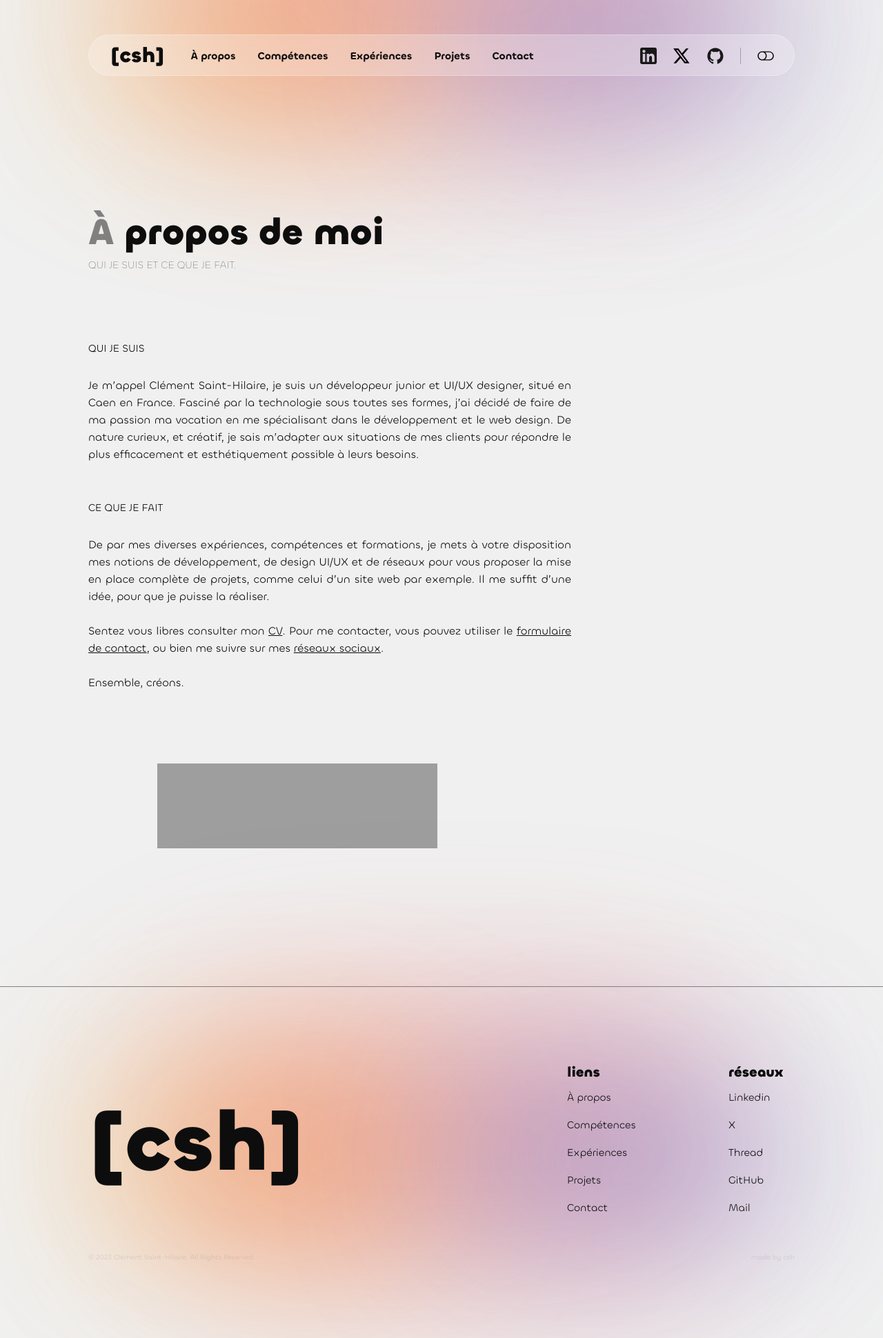
After one commit to ClementSaint-Hilaire/Portfolio, a PHP site: page /php/apropos.php in a window 1280 px wide. The commit adds this page. Shown: the whole page at 69% size. Run offline with PHP 8.4, Linux system fonts and the light colour scheme; grey boxes are pictures that could not be loaded.

Commit message:
— Ajout — apropos.php apropos.css signatureNoire.svg

```diff
--- /dev/null
+++ b/css/apropos.css
@@ -0,0 +1,83 @@
+:root {
+    --blanc : #F0F0F0;
+    --noir : #0D0D0D;
+    --gris : #808080;
+    --neomorphDrop : 18px 18px 30px 0px #D1D9E6, -18px -18px 30px 0px #FFF;
+    --titre : 53px;
+    --soustitre : 15px;
+}
+*{
+    padding: 0;
+    margin: 0;
+    box-sizing: border-box;
+    background-color: var(--blanc);
+    color: var(--noir);
+    font-family: 'Chillax-Variable';
+}
+
+.apropos {
+    width: 100%;
+    max-width: 1024px;
+    height: fit-content;
+    position: relative;
+    display: flex;
+    flex-direction: column;
+    align-items: left;
+    justify-content: center;
+    margin: 0 auto;
+    background: transparent;
+}
+.texte {
+    position: relative;
+    display: flex;
+    flex-direction: column;
+    text-align: left;
+    justify-content: justify;
+    max-width: 700px;
+    background: transparent;
+}
+.texte h1 {
+    font-size: var(--titre);
+    font-style: normal;
+    font-weight: 700;
+    line-height: normal;
+    background: transparent;
+}
+span {
+    color: var(--gris);
+    background: transparent;
+}
+.texte h2 {
+    font-size: var(--soustitre);
+    font-style: normal;
+    font-weight: 300;
+    line-height: normal;
+    color: var(--gris);
+    background: transparent;
+    margin-bottom: 70px;
+}
+.texte h3 {
+    font-size: var(--soustitre);
+    font-style: normal;
+    font-weight: 400;
+    line-height: normal;
+    background: transparent;
+    margin-bottom: 30px;
+    margin-top: 30px;
+}
+.texte h4 {
+    max-width: 700px;
+    text-align: justify;
+    font-style: normal;
+    font-weight: 400;
+    line-height: 25px;
+    font-style: var(--soustire);
+    background: transparent;
+    margin-bottom: 25px;
+}
+img {
+    margin: 80px 0px 200px 100px;
+    width: 406px;
+    height: 123px;
+    background: transparent;
+}
--- a/css/styles.css
+++ b/css/styles.css
@@ -5,6 +5,8 @@
     --noir : #0D0D0D;
     --gris : #808080;
     --neomorphDrop : 18px 18px 30px 0px #D1D9E6, -18px -18px 30px 0px #FFF;
+    --titre : 53px;
+    --soustitre : 15px;
 }
 *{
     padding: 0;
--- /dev/null
+++ b/php/apropos.php
@@ -0,0 +1,31 @@
+<!DOCTYPE html>
+<html lang="en">
+<head>
+    <meta charset="UTF-8">
+    <meta name="viewport" content="width=device-width, initial-scale=1.0">
+    <link rel="stylesheet" href="..css/styles.css">
+    <link rel="stylesheet" href="../css/apropos.css">
+    <title>csh</title>
+</head>
+<body>
+
+    <?php include 'composants/header.html'; ?>
+
+    <section class="apropos">
+	<div class="texte">
+	    <h1><span>À</span> propos de moi</h1>
+	    <h2>QUI JE SUIS ET CE QUE JE FAIT.</h2>
+	    <h3>QUI JE SUIS</h3>
+	    <h4>Je m’appel Clément Saint-Hilaire, je suis un développeur junior et UI/UX designer, situé en Caen en France. Fasciné par la technologie sous toutes ses formes, j’ai décidé de faire de ma passion ma vocation en me spécialisant dans le développement et le web design. De nature curieux, et créatif, je sais m’adapter aux situations de mes clients pour répondre le plus efficacement et esthétiquement possible à leurs besoins.</h4>
+	    <h3>CE QUE JE FAIT </h3>
+	    <h4>De par mes diverses expériences, compétences et formations, je mets à votre disposition mes notions de développement, de design UI/UX et de réseaux pour vous proposer la mise en place complète de projets, comme celui d’un site web par exemple. Il me suffit d’une idée, pour que je puisse la réaliser.</h4>
+	    <h4>Sentez vous libres consulter mon <a href="#">CV</a>. Pour me contacter, vous pouvez utiliser le <a href="#">formulaire de contact</a>, ou bien me suivre sur mes <a href="#">réseaux sociaux</a>.</h4>
+	    <h4>Ensemble, créons.</h4>
+	    <img src="../images/signatureNoire.svg" alt="signature">
+	</div>
+    </section>
+
+    <?php include 'composants/footer.html'; ?>
+
+</body>
+</html>
```
